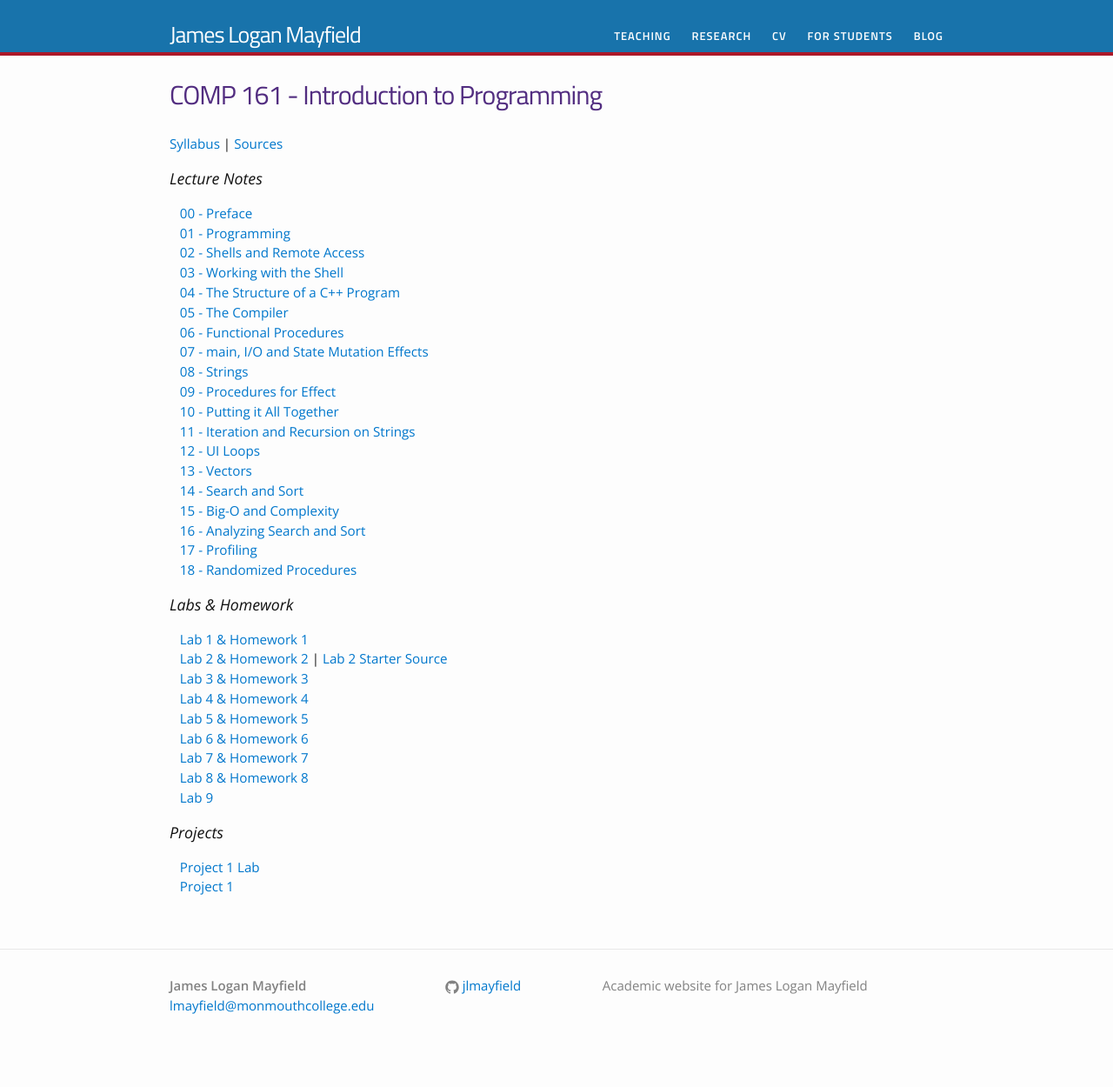
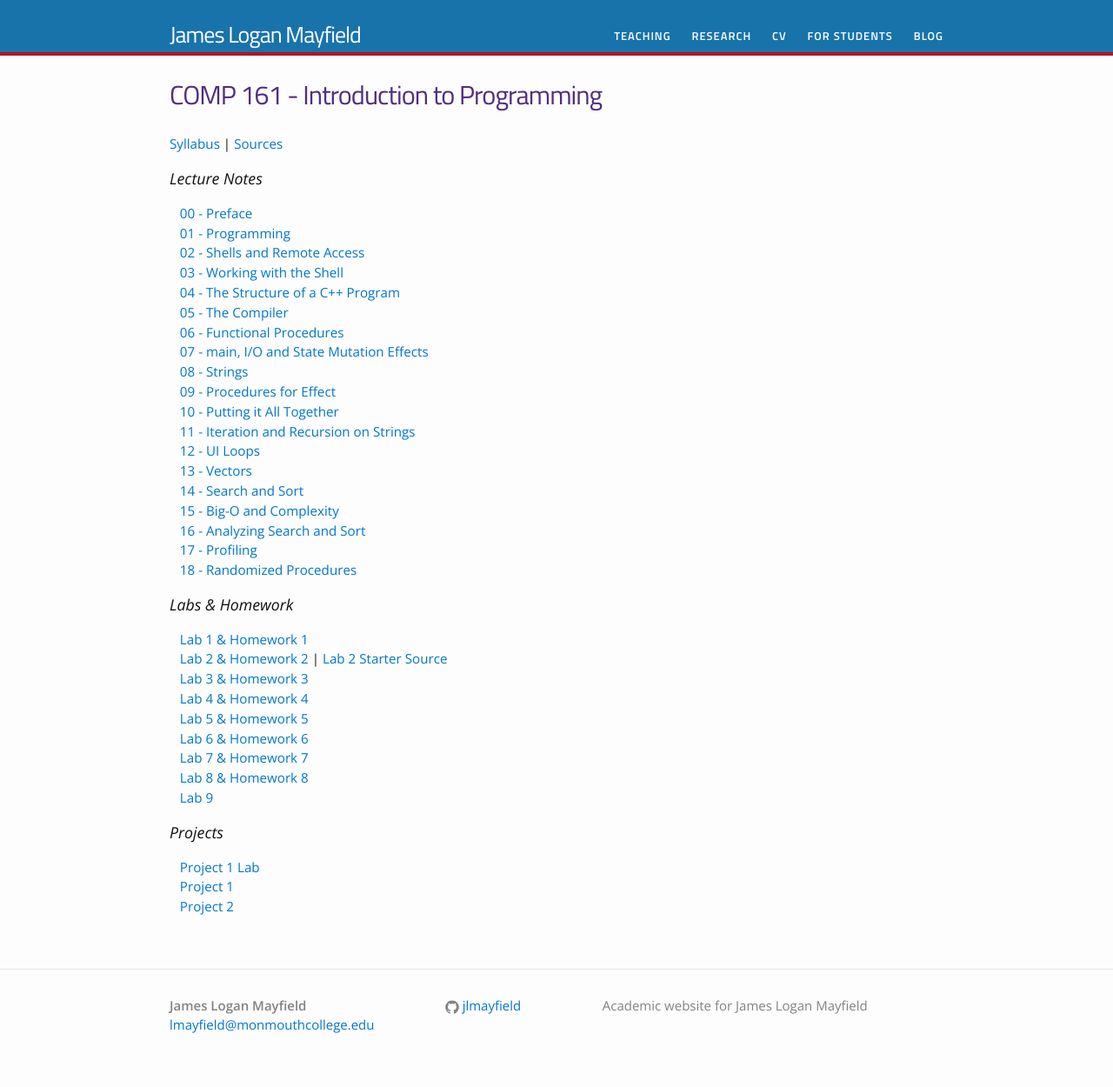
Before and after one commit to jlmayfield/jlmayfield.github.io, a Jekyll site: the page built from teaching/comp161.md, in a window 1280 px wide. Shown: the whole page at 87% size. Built offline with Jekyll 4.4.1, drawn with Linux system fonts in a browser that asks for light colours; before the commit the page ends 1227 px from its top, so only the background shows below that.

Commit message:
added cp161 sp17 proj2

```diff
--- a/teaching/comp161.md
+++ b/teaching/comp161.md
@@ -45,3 +45,4 @@ permalink: /teaching/COMP161/
 
 &nbsp;&nbsp;&nbsp;[Project 1 Lab](/teaching/COMP161/projects/comp161-proj1c-lab.pdf)
 &nbsp;&nbsp;&nbsp;[Project 1](/teaching/COMP161/projects/comp161-proj1c.pdf)
+&nbsp;&nbsp;&nbsp;[Project 2](/teaching/COMP161/projects/comp161-proj2-sp17.pdf)
```
Also changed, not shown: 1 other file.
